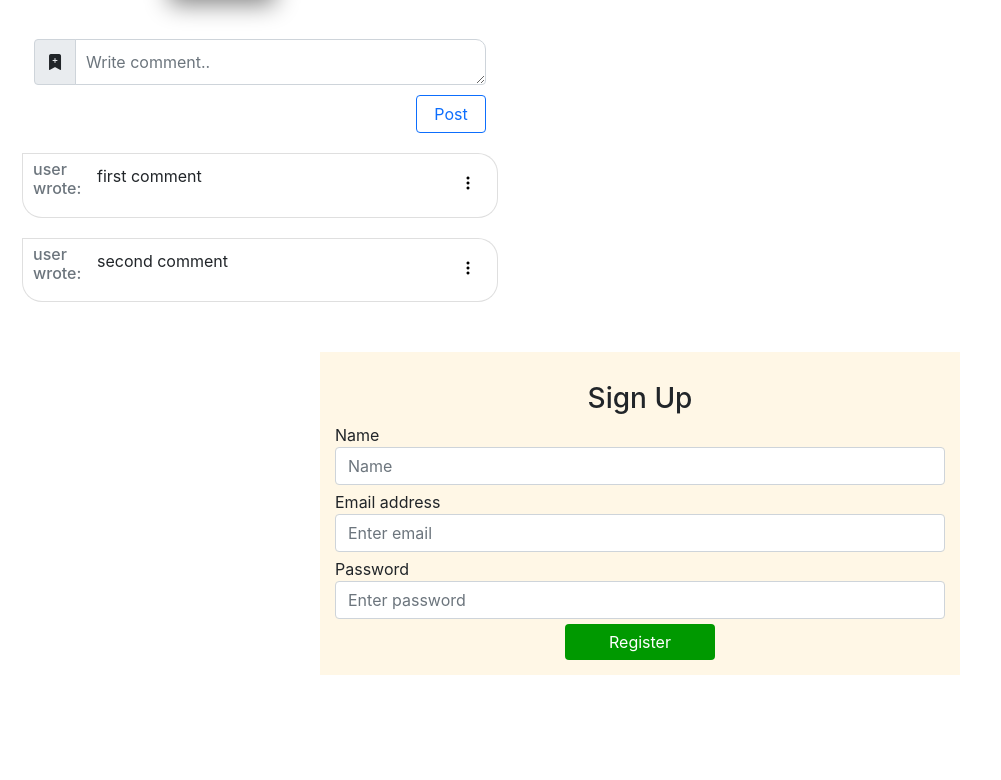
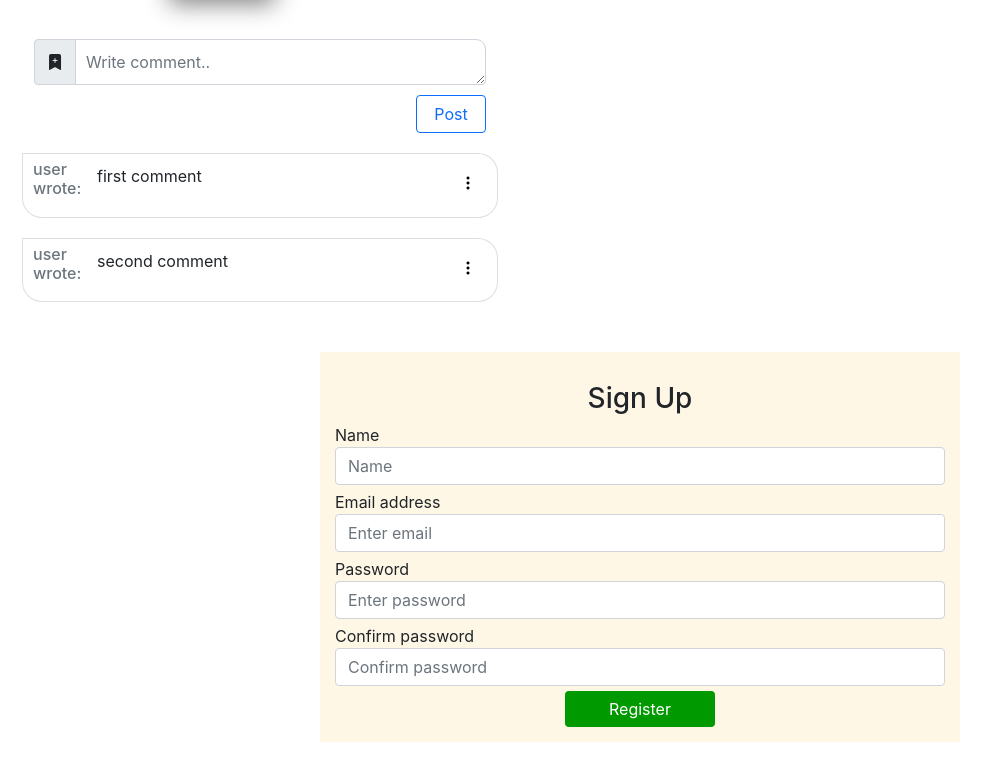
Before and after one commit to MartianCoders/Back-End-Proiect-Colectiv, a React (Create React App) app in the folder frontend-client/: page / in a window 1280 px wide. Shown: the part 939-1719 px from the top of the page, without its empty margins (0-1001 px from the left). Before the commit the page ends 1664 px from the top, so only its background shows below. Built offline with nearby package versions, Linux system fonts and the light colour scheme.

Commit message:
added confirm password field, use a callback func on submit

```diff
--- a/frontend-client/src/components/RegisterForm/index.tsx
+++ b/frontend-client/src/components/RegisterForm/index.tsx
@@ -3,22 +3,27 @@ import 'react-bootstrap';
 import './style.css';
 
 class RegisterForm extends React.Component{
-  render() {
-    return <>
-      <form className="register-form"
-        onSubmit={(e: React.SyntheticEvent) => {
-        e.preventDefault();
+
+  onSubmit(e: React.SyntheticEvent){
+    e.preventDefault();
         const target = e.target as typeof e.target & {
           name:{value:string}
           email: { value: string };
           password: { value: string };
+          confirmed_password: {value: string};
         };
         const name = target.name.value;
         const email = target.email.value;
         const password = target.password.value;
-        console.log(email,password,name)
+        const confirmed_password = target.confirmed_password.value;
+        if (password === confirmed_password) console.log(email,password,name)
         //@TODO: add BE route
-      }}>
+        else alert("Passwords don't match");
+  }
+  render() {
+    return <>
+      <form className="register-form"
+        onSubmit={this.onSubmit}>
         <h3 className="form-title">Sign Up</h3>
         <div className="form-group">
           <label>Name</label>
@@ -47,6 +52,15 @@ class RegisterForm extends React.Component{
             placeholder="Enter password"
           />
         </div>
+        <div className="form-group">
+          <label>Confirm password</label>
+          <input
+            type="password"
+            name="confirmed_password"
+            className="form-control"
+            placeholder="Confirm password"
+          />
+        </div>
         <button
           type="submit"
           value="Submit"
```
